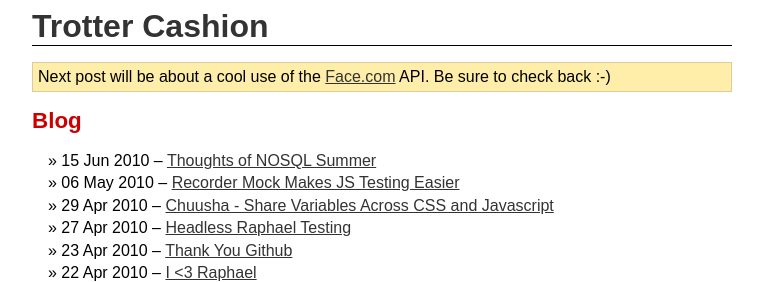
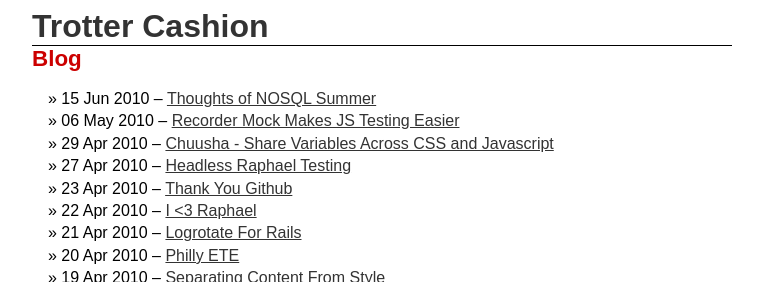
Before and after one commit to trotter/trotter.github.com, a Jekyll site: the page built from index.html, in a window 1280 px wide, cut to the strip 0-282 px from the top of the page. Shown: the whole strip, without its empty margins (258-1021 px from the left). Built offline with Jekyll 4.4.1, drawn with Linux system fonts in a browser that asks for light colours; comment, search, counter and statistics services are not loaded.

Commit message:
Stop pretending you're gonna write about face

```diff
--- a/_layouts/default.html
+++ b/_layouts/default.html
@@ -11,10 +11,6 @@
     <h1><a href="/">Trotter Cashion</a></h1>
   </div>
   <div class="content">
-    <p class="notice">
-    Next post will be about a cool use of the <a href="http://developers.face.com/">Face.com</a> API. Be sure to check back :-)
-    </p>
-
     {{ content }}
   </div>
   <div class="footer">
```
